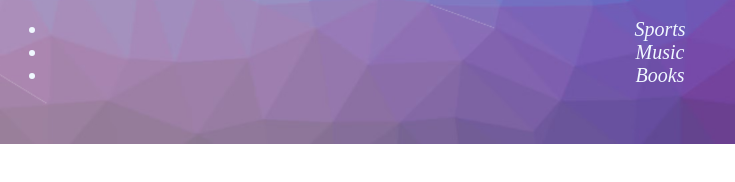
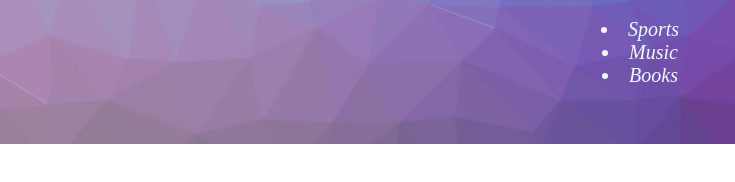
Before and after one commit to D-Adithya06/HTML_1, a plain HTML site: page index.html in a window 1280 px wide. Shown: the part 500-682 px from the top of the page, 0-735 px from the left. Drawn offline with Linux system fonts and the light colour scheme.

Commit message:
Update style.css

```diff
--- a/style.css
+++ b/style.css
@@ -31,3 +31,9 @@ body {
     background-size: cover;
 
 }
+ul {
+    list-style-position: inside;
+    text-align: center;
+    padding: 0;
+
+}
```
